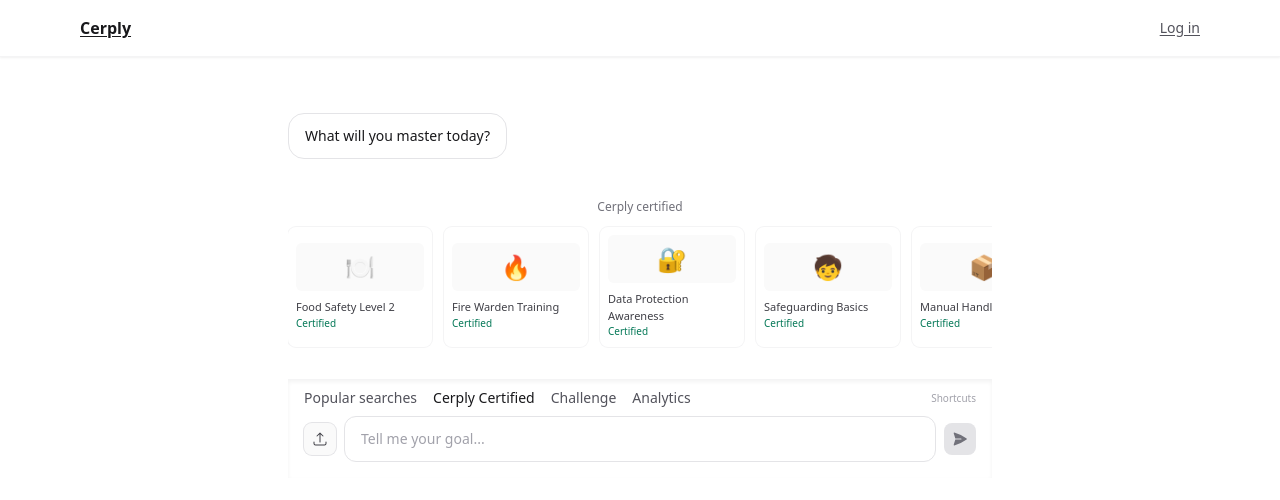
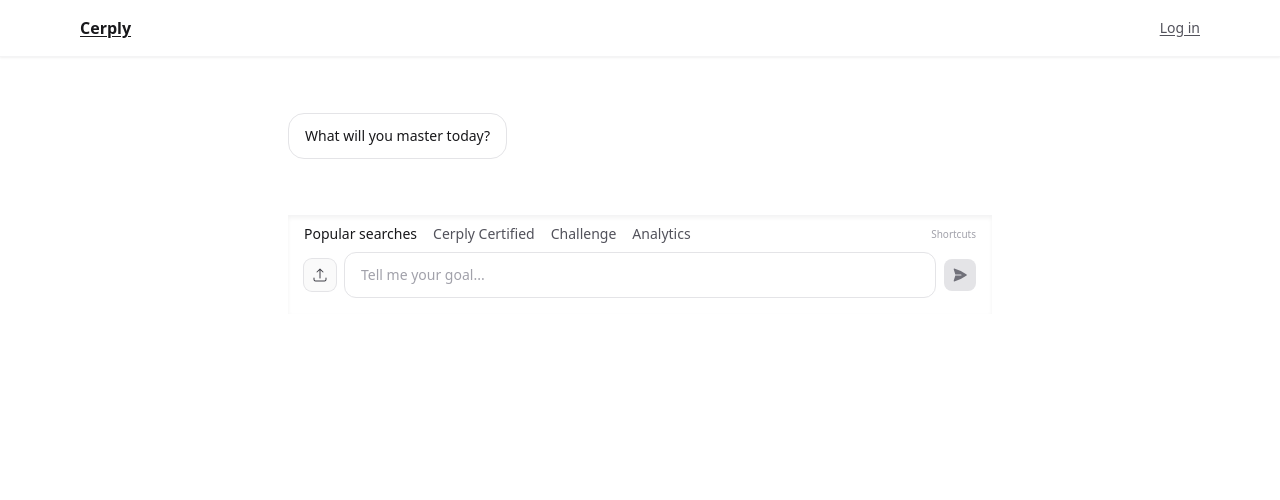
Before and after one commit to robnreb1/cerply, a Next.js app in the folder web/: page / in a window 1280 px wide. Shown: the top 500 px of the page. Built offline with nearby package versions, Linux system fonts and the light colour scheme.

Commit message:
chore(web/ui): remove Certified carousel and default to Popular; keep single footer input

```diff
--- a/web/components/IngestInteraction.tsx
+++ b/web/components/IngestInteraction.tsx
@@ -17,7 +17,7 @@
   const [messages, setMessages] = useState<Message[]>([]);
   const [typingIndex, setTypingIndex] = useState(0);
   const [typedText, setTypedText] = useState("");
-  const [activeTab, setActiveTab] = useState<"popular" | "certified" | "challenge" | "analytics">("certified");
+  const [activeTab, setActiveTab] = useState<"popular" | "certified" | "challenge" | "analytics">("popular");
   const [isGenerating, setIsGenerating] = useState(false);
   const messagesEndRef = useRef<HTMLDivElement>(null);
   const fileRef = useRef<HTMLInputElement>(null);
@@ -186,37 +186,8 @@
         <div ref={messagesEndRef} />
       </div>
 
-      {/* Topic Cards: hide carousel when 'popular' link is used */}
-      <div className="mb-6">
-        {activeTab !== 'popular' && (
-          <div className="overflow-x-auto">
-            <div className="text-center text-xs font-medium text-zinc-500 mb-3">
-              {activeTab === "certified" && "Cerply certified"}
-              {activeTab === "challenge" && "Challenge topics"}
-              {activeTab === "analytics" && "Analytics topics"}
-            </div>
-            <div className="flex gap-3 pb-2">
-              {getCurrentTopics().map((topic) => (
-                <button
-                  key={topic.title}
-                  onClick={() => setInput(topic.title)}
-                  className="shrink-0 w-36 rounded-lg bg-white p-2 text-left ring-1 ring-zinc-100 hover:ring-zinc-200 transition-colors"
-                >
-                  <div className="flex h-12 items-center justify-center rounded-md bg-zinc-50 text-2xl">
-                    <span aria-hidden="true">{topic.emoji}</span>
-                  </div>
-                  <div className="mt-2 line-clamp-2 text-[11px] font-medium text-zinc-700">
-                    {topic.title}
-                  </div>
-                  {activeTab === "certified" && (
-                    <div className="text-[10px] text-emerald-700">Certified</div>
-                  )}
-                </button>
-              ))}
-            </div>
-          </div>
-        )}
-      </div>
+      {/* Carousels removed */}
+      <div className="mb-4" />
 
       {/* Footer Area (same color as header) */}
       <div className="sticky bottom-0 bg-white border-t border-zinc-100 shadow-inner">
```
